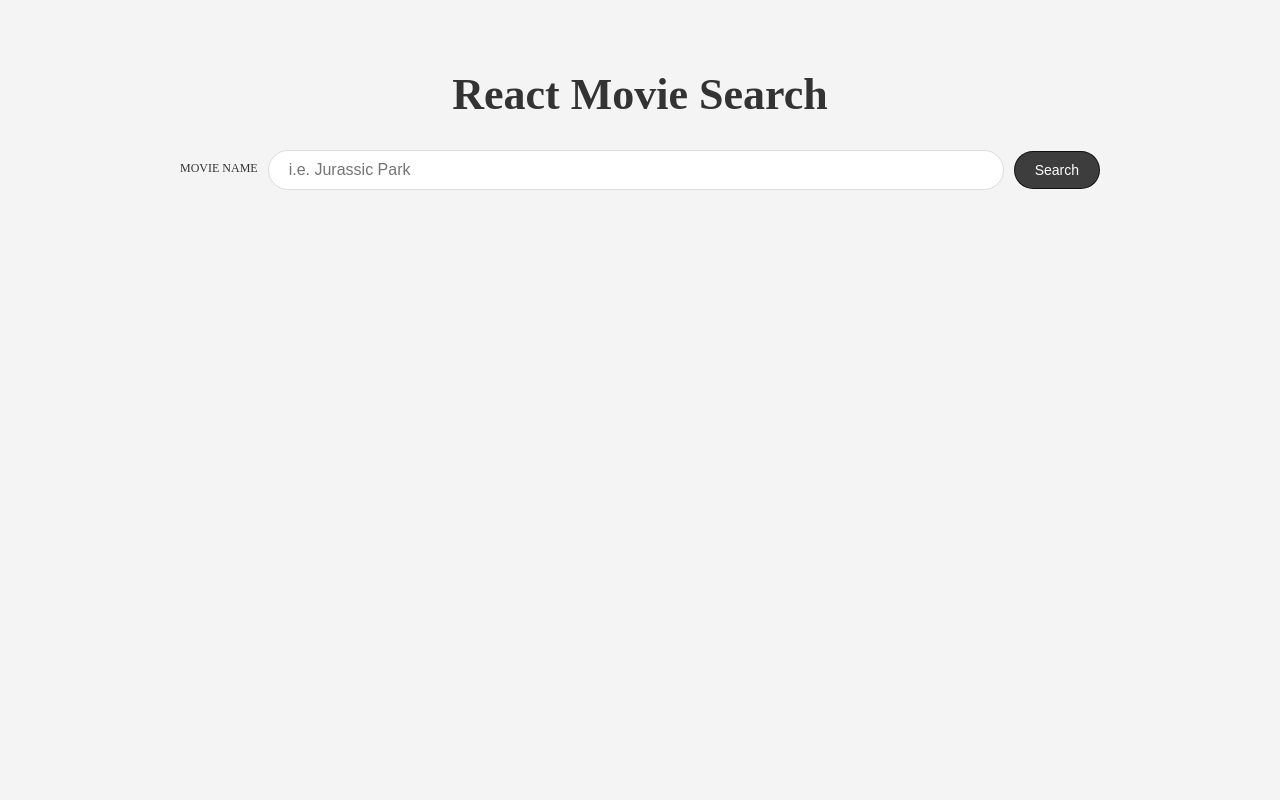
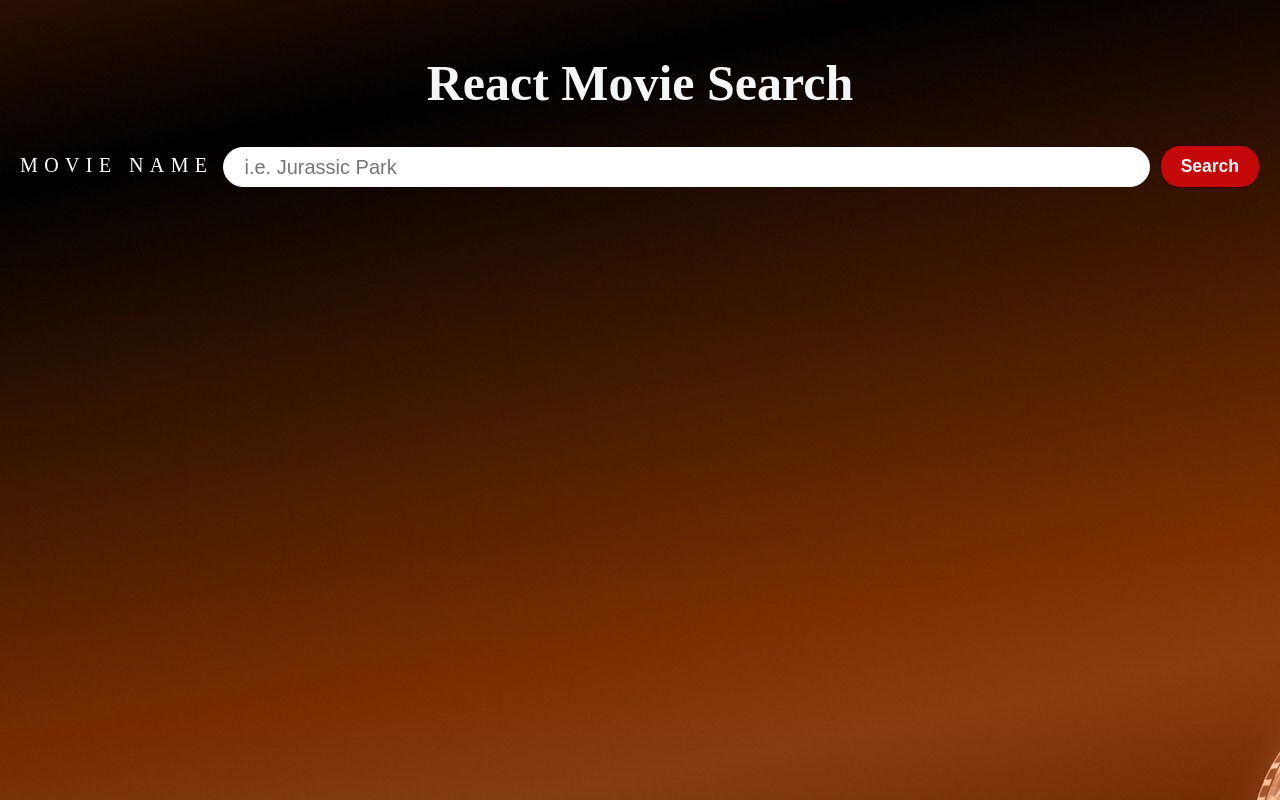
Before and after one commit to Sparkie791/movie-app, a React (Create React App) app: page / in a window 1280 px wide. Built offline with nearby package versions, Linux system fonts and the light colour scheme.

Commit message:
css update
updated media queries. added background to larger screens. used grid layout to optimize large screen layout and reduce white space.

```diff
--- a/src/index.css
+++ b/src/index.css
@@ -49,7 +49,7 @@ small {
   padding: 0.5rem 2rem;
   line-height: 2.8rem;
   border-radius: 20px;
-  border: 1px solid #ddd;
+  border: 1px solid rgb(248, 246, 246);
   margin-bottom: 1rem;
 }
 
@@ -70,14 +70,29 @@ small {
 }
 
 @media (min-width:786px){
+  body {
+    background-color: rgb(238, 225, 196);
+    background-image: url('./clapboard.jpg');
+  }
   .form {
       grid-template-columns: auto 1fr auto;
       grid-gap: 1rem;
       align-items: center;
   }
-
+  .title {
+    color: rgb(245, 245, 245);
+    font-size: 3.5rem;
+  }
+  .label {
+    color: rgb(245, 245, 245);
+    font-size: 1.75rem;
+  }
+  .button{
+    font-size: 1.75rem;
+  }
   .input {
       margin-bottom: 0;
+      font-size: 2rem;
   }
 }
 
@@ -85,10 +100,53 @@ small {
   margin-top: 4rem;
 }
 
+@media (min-width:1200px) {
+  body {
+    background-image: url('./reel_background.jpg');
+  }
+  .title {
+    color: rgb(245, 245, 245);
+    font-size: 5rem;
+  }
+  .label {
+    color: white;
+    font-size: 2rem;
+    letter-spacing: .32em;
+  }
+  .container {
+    margin: 0 auto;
+    max-width: 1600px;
+    padding: 20px;
+  }
+  .card-list {
+    display: grid;
+    grid-template-columns: 1fr 1fr 1fr;
+    grid-gap: 2em;
+  }
+  .card {
+    box-shadow: 1.5px 1.5px 5px rgba(26, 16, 8, 0.5);
+  }
+  .button{
+    background-color: rgb(197, 8, 8);
+    color: rgb(250, 250, 250);
+    padding: 1rem 2rem;
+    border: 1px solid rgba(0,0,0,0.75);
+    border-radius: 20px;
+    font-size: 1.75rem;
+    font-weight: bold;
+    cursor: pointer;
+    transition: background-color 250ms;
+  }
+  .button:focus,
+  .button:hover {
+    background-color: rgba(117, 207, 13, 0.85);
+    color: black;
+  }
+}
 .card {
   padding: 2rem 4rem;
     border-radius: 10px;
-    box-shadow: 1px 1px 5px rgba(0,0,0,0.25);
+    box-shadow: 1px 1px 5px rgba(0,0,0,0.5);
     margin-bottom: 2rem;
     background-color: white;
 }
```
Also changed, not shown: src/clapboard.jpg (added), src/reel_background.jpg (added).
